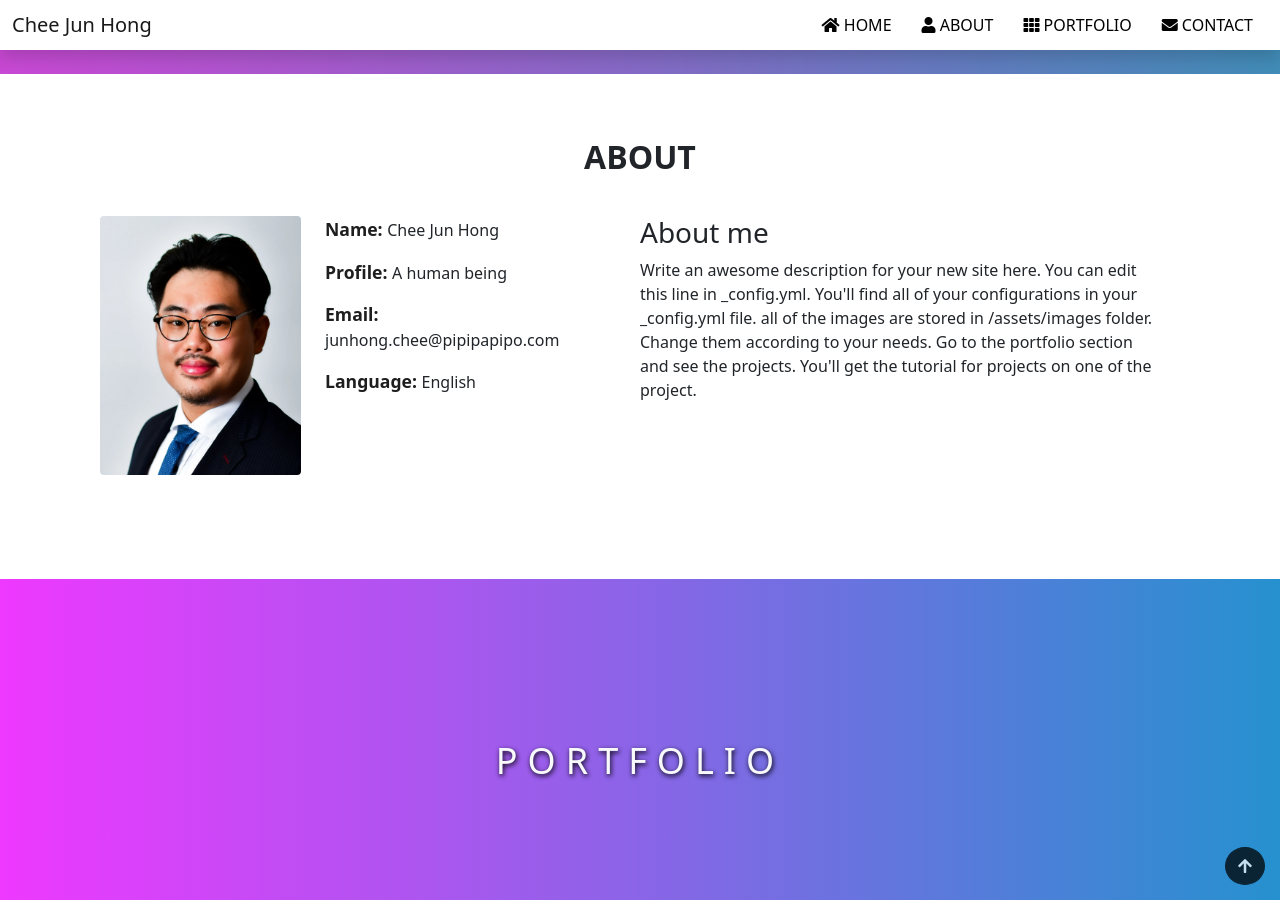
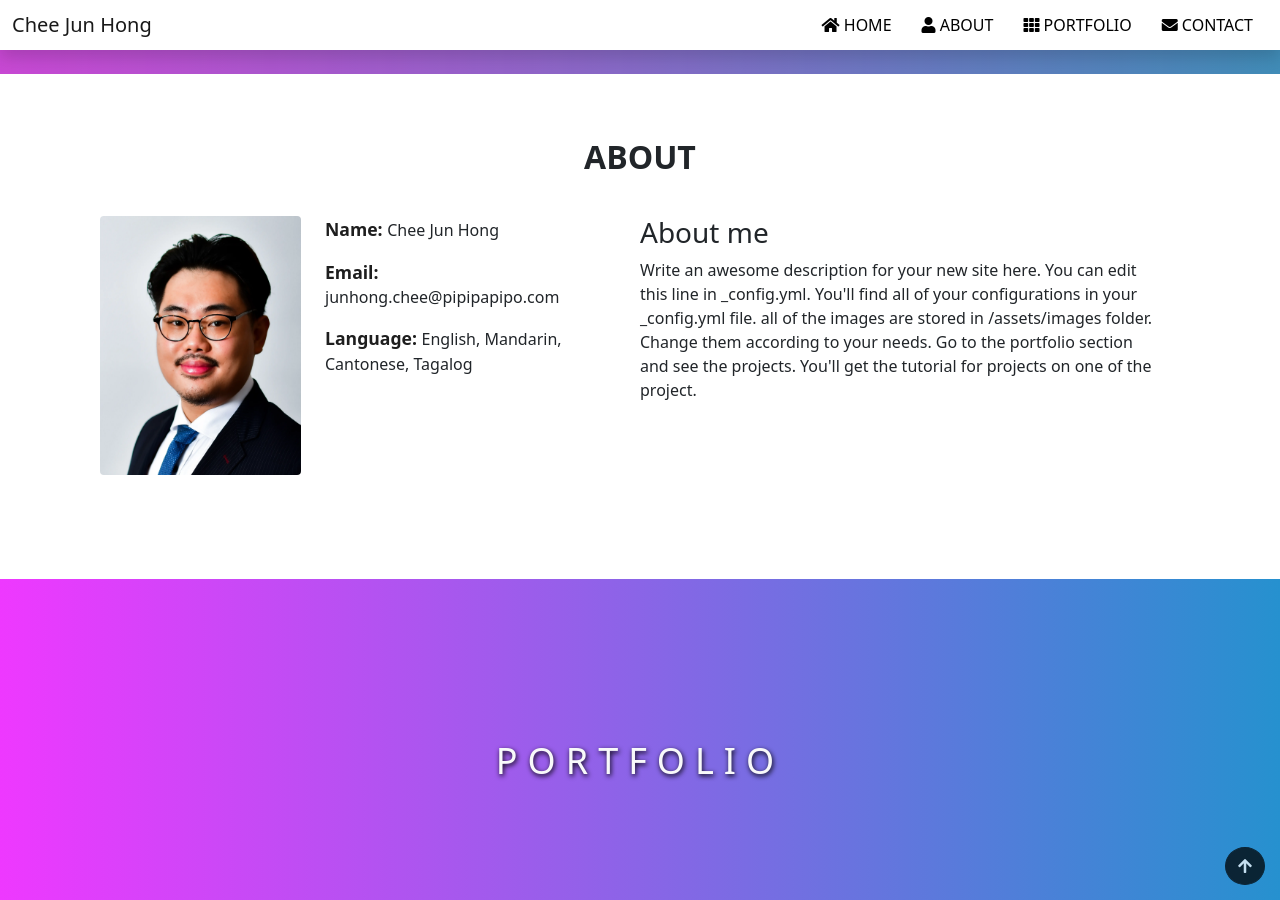
Before and after one commit to pipipapipo/test_web, a Jekyll site: the page built from index.md, in a window 1280 px wide and 900 px high, scrolled down 691 px. Built offline with Jekyll 4.4.1, drawn with Linux system fonts in a browser that asks for light colours.

Commit message:
Update default.html

```diff
--- a/_layouts/default.html
+++ b/_layouts/default.html
@@ -29,17 +29,14 @@
                                         <span class="title-s">Name: </span>
                                         <span>Chee Jun Hong</span>
                                     </p>
-                                    <p>
-                                        <span class="title-s">Profile: </span>
-                                        <span>{{site.tagline}}</span>
-                                    </p>
+
                                     <p>
                                         <span class="title-s">Email: </span>
                                         <span style="word-wrap: break-word;">junhong.chee@pipipapipo.com</span>
                                     </p>
                                     <p>
                                         <span class="title-s">Language: </span>
-                                        <span>English</span>
+                                        <span>English, Mandarin, Cantonese, Tagalog</span>
                                     </p>
                                 </div>
                             </div>
```
